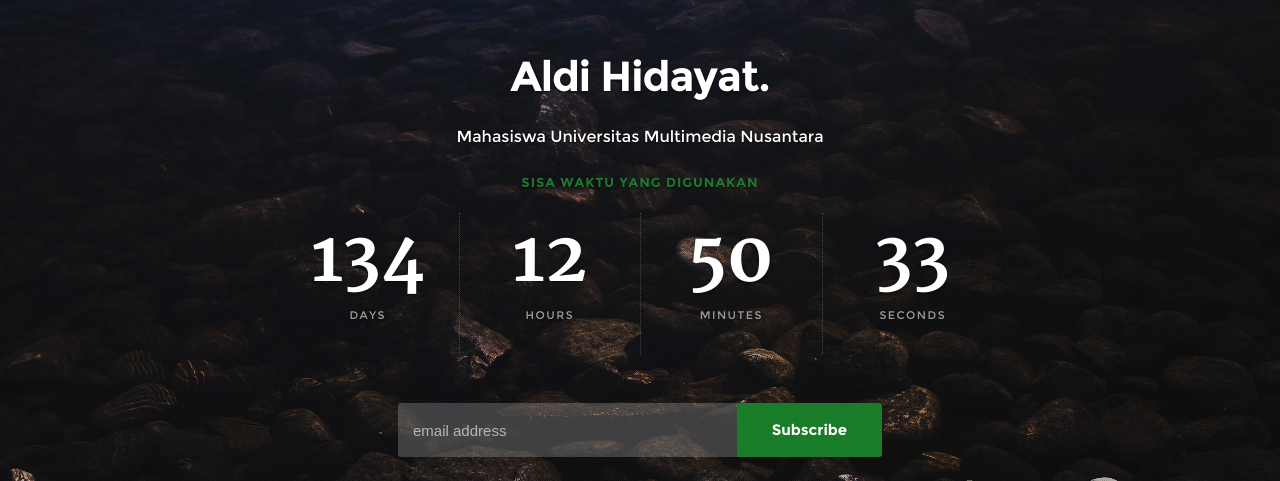
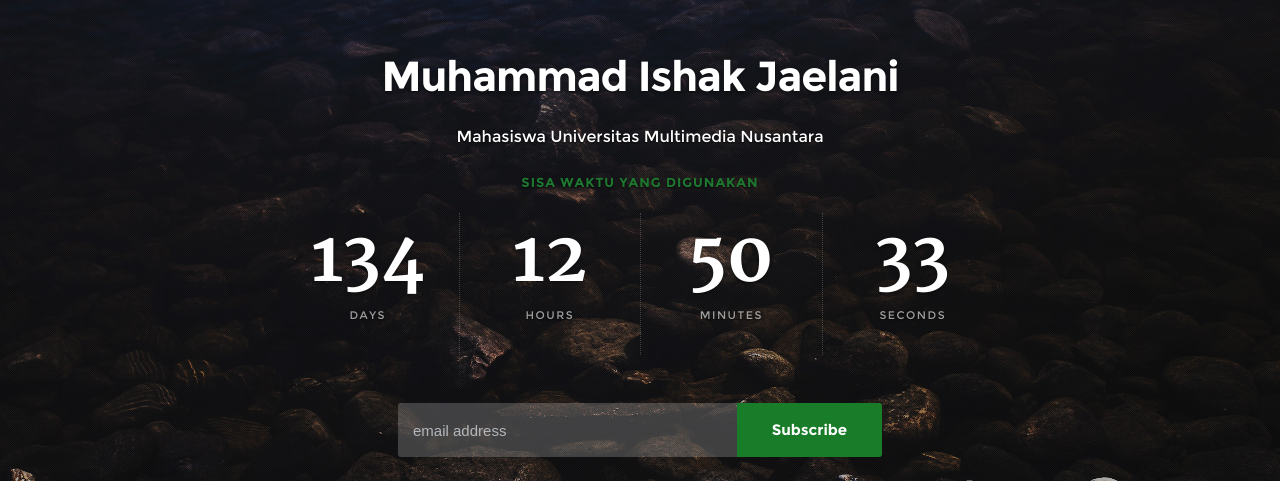
Before and after one commit to Ishak752/webhost2, a plain HTML site: page index.html in a window 1280 px wide. Shown: the part 134-615 px from the top of the page. Drawn offline with nearby package versions, Linux system fonts and the light colour scheme; some packages are replaced by stand-ins of ours.

Commit message:
Mengubah nama

```diff
--- a/index.html
+++ b/index.html
@@ -74,7 +74,7 @@
 
       <div id="main" class="row">
         <div class="twelve columns">
-          <h1>Aldi Hidayat.</h1>
+          <h1>Muhammad Ishak Jaelani</h1>
 
           <p>Mahasiswa Universitas Multimedia Nusantara</p>
 
```
